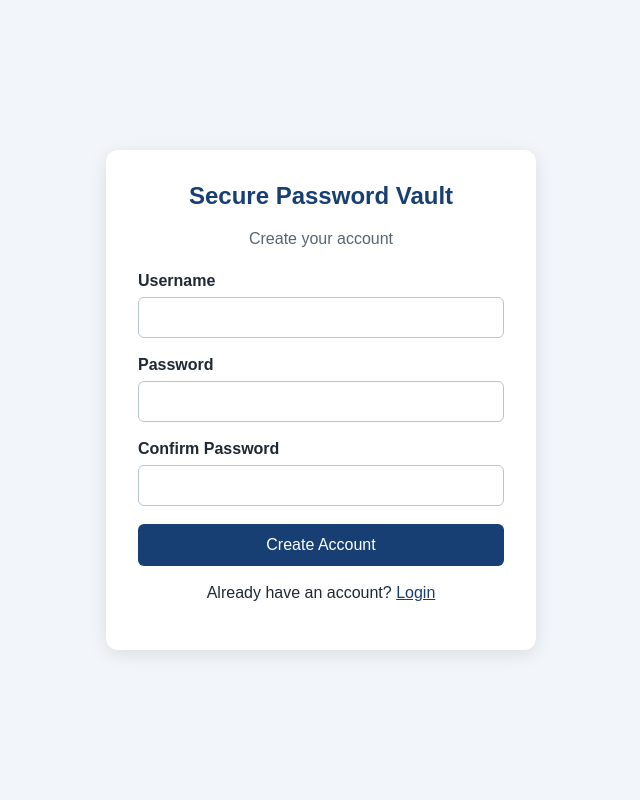
After one commit to MAR7032/secure-password-vault, a PHP site: page /register.php in a window 1280 px wide. The commit adds this page. Shown: the whole page, without its empty margins (319-959 px from the left). Run offline with PHP 8.4, Linux system fonts and the light colour scheme; a stand-in replaces the project's code that opens the database connection.

Commit message:
Version 5 - Create registration page interface and styling

```diff
--- /dev/null
+++ b/assets/style.css
@@ -0,0 +1,84 @@
+* {
+    box-sizing: border-box;
+}
+
+body {
+    margin: 0;
+    font-family: Arial, sans-serif;
+    background: #f2f5f9;
+    color: #1f2933;
+}
+
+.page-container {
+    min-height: 100vh;
+    display: flex;
+    align-items: center;
+    justify-content: center;
+    padding: 24px;
+}
+
+.card {
+    width: 100%;
+    max-width: 430px;
+    background: #ffffff;
+    padding: 32px;
+    border-radius: 12px;
+    box-shadow: 0 4px 18px rgba(0, 0, 0, 0.10);
+}
+
+.card h1 {
+    margin-top: 0;
+    text-align: center;
+    color: #173f73;
+}
+
+.subtitle {
+    text-align: center;
+    color: #566573;
+    margin-bottom: 24px;
+}
+
+.form-group {
+    margin-bottom: 18px;
+}
+
+.form-group label {
+    display: block;
+    margin-bottom: 7px;
+    font-weight: bold;
+}
+
+.form-group input {
+    width: 100%;
+    padding: 11px;
+    border: 1px solid #b8c4d1;
+    border-radius: 6px;
+    font-size: 15px;
+}
+
+.button {
+    display: inline-block;
+    width: 100%;
+    padding: 12px;
+    border: none;
+    border-radius: 6px;
+    background: #173f73;
+    color: #ffffff;
+    font-size: 16px;
+    text-align: center;
+    text-decoration: none;
+    cursor: pointer;
+}
+
+.button:hover {
+    background: #102e55;
+}
+
+.link-text {
+    text-align: center;
+    margin-top: 18px;
+}
+
+.link-text a {
+    color: #173f73;
+}
--- /dev/null
+++ b/public/register.php
@@ -0,0 +1,61 @@
+<?php
+
+declare(strict_types=1);
+
+$pageTitle = 'Create Account';
+?>
+
+<!DOCTYPE html>
+<html lang="en">
+<head>
+    <meta charset="UTF-8">
+    <title><?php echo htmlspecialchars($pageTitle); ?> | Secure Password Vault</title>
+    <link rel="stylesheet" href="../assets/style.css">
+</head>
+<body>
+    <main class="page-container">
+        <section class="card">
+            <h1>Secure Password Vault</h1>
+            <p class="subtitle">Create your account</p>
+
+            <form method="post" action="">
+                <div class="form-group">
+                    <label for="username">Username</label>
+                    <input
+                        type="text"
+                        id="username"
+                        name="username"
+                        required
+                    >
+                </div>
+
+                <div class="form-group">
+                    <label for="password">Password</label>
+                    <input
+                        type="password"
+                        id="password"
+                        name="password"
+                        required
+                    >
+                </div>
+
+                <div class="form-group">
+                    <label for="confirm_password">Confirm Password</label>
+                    <input
+                        type="password"
+                        id="confirm_password"
+                        name="confirm_password"
+                        required
+                    >
+                </div>
+
+                <button class="button" type="submit">Create Account</button>
+            </form>
+
+            <p class="link-text">
+                Already have an account? <a href="#">Login</a>
+            </p>
+        </section>
+    </main>
+</body>
+</html>
```
Also changed, not shown: public/index.php (+20 -5 lines).
